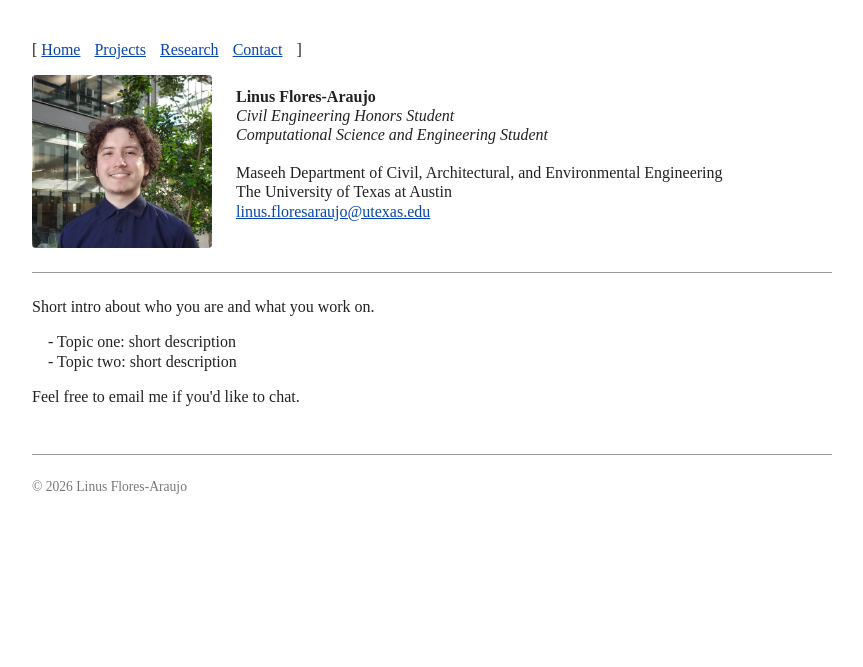
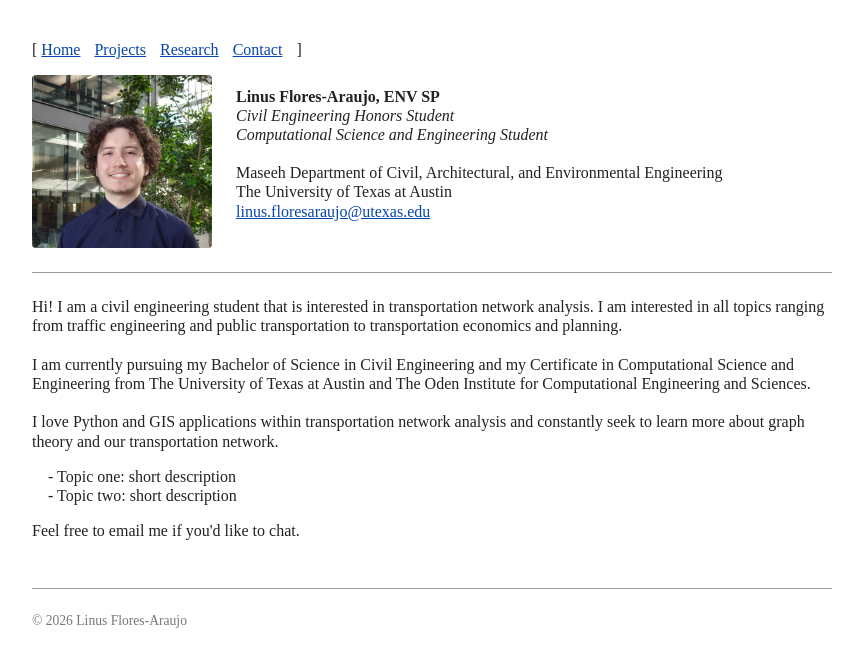
Before and after one commit to lfloresaraujo/lfloresaraujo.github.io, a Jekyll site: the page built from index.html, in a window 1280 px wide. Shown: the top 667 px of the page, without its empty margins (208-1071 px from the left). Built offline with Jekyll 4.4.1, drawn with Linux system fonts in a browser that asks for light colours.

Commit message:
Update index.html

```diff
--- a/index.html
+++ b/index.html
@@ -7,7 +7,7 @@ title: Home
   <img src="/assets/headshot.jpg" alt="Linus Flores-Araujo">
   <div>
     <p>
-      <b>Linus Flores-Araujo</b><br>
+      <b>Linus Flores-Araujo, ENV SP</b><br>
       <i>Civil Engineering Honors Student</i><br>
       <i>Computational Science and Engineering Student</i><br>
       <br>
@@ -20,7 +20,13 @@ title: Home
 
 <hr>
 
-<p>Short intro about who you are and what you work on.</p>
+<p>
+  Hi! I am a civil engineering student that is interested in transportation network analysis. I am interested in all topics ranging from traffic engineering and public transportation to transportation economics and planning.<br>
+  <br>
+  I am currently pursuing my Bachelor of Science in Civil Engineering and my Certificate in Computational Science and Engineering from The University of Texas at Austin and The Oden Institute for Computational Engineering and Sciences.<br>
+  <br>
+  I love Python and GIS applications within transportation network analysis and constantly seek to learn more about graph theory and our transportation network.<br>
+</p>
 
 <ul>
   <li>Topic one: short description</li>
```
